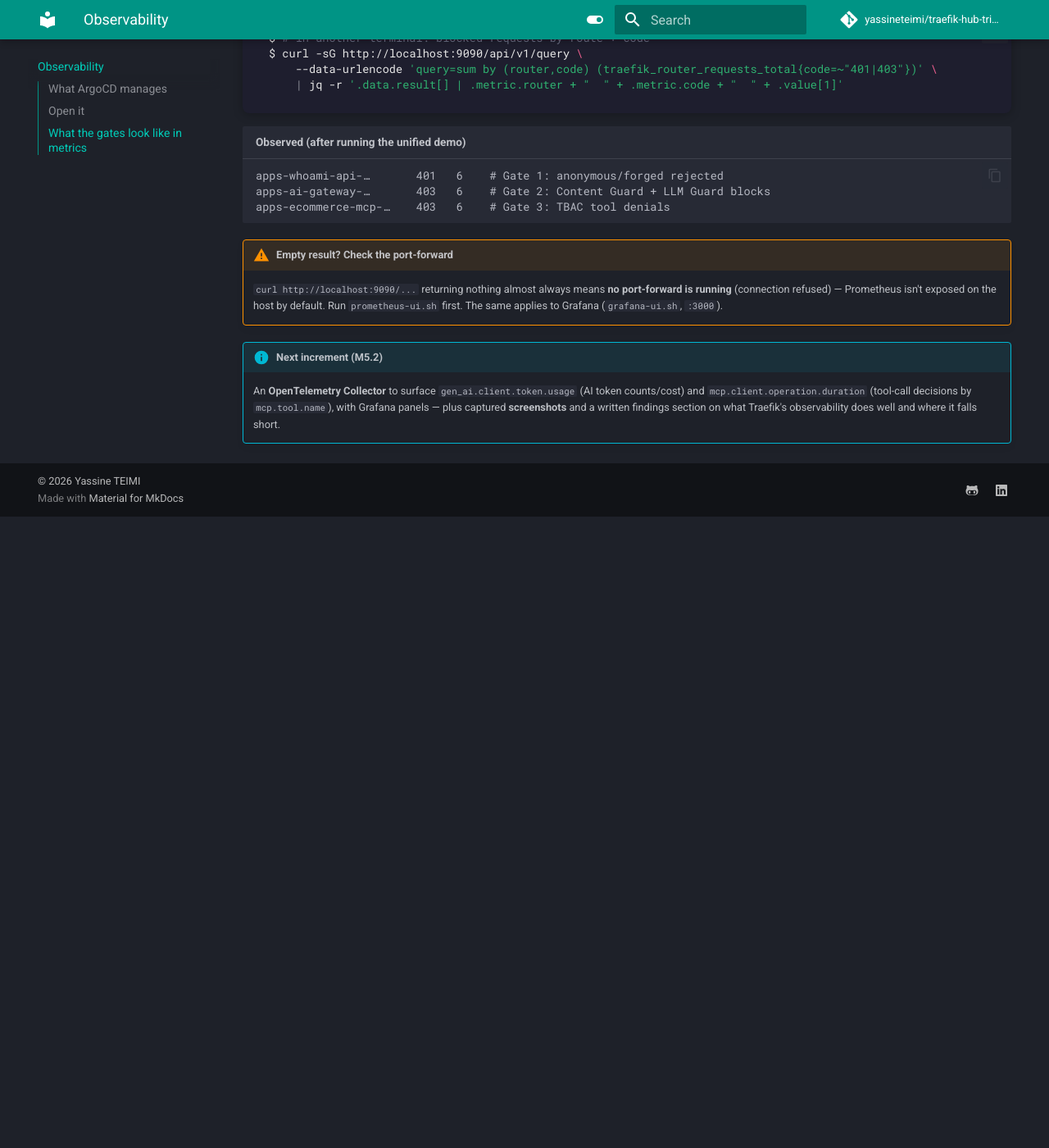
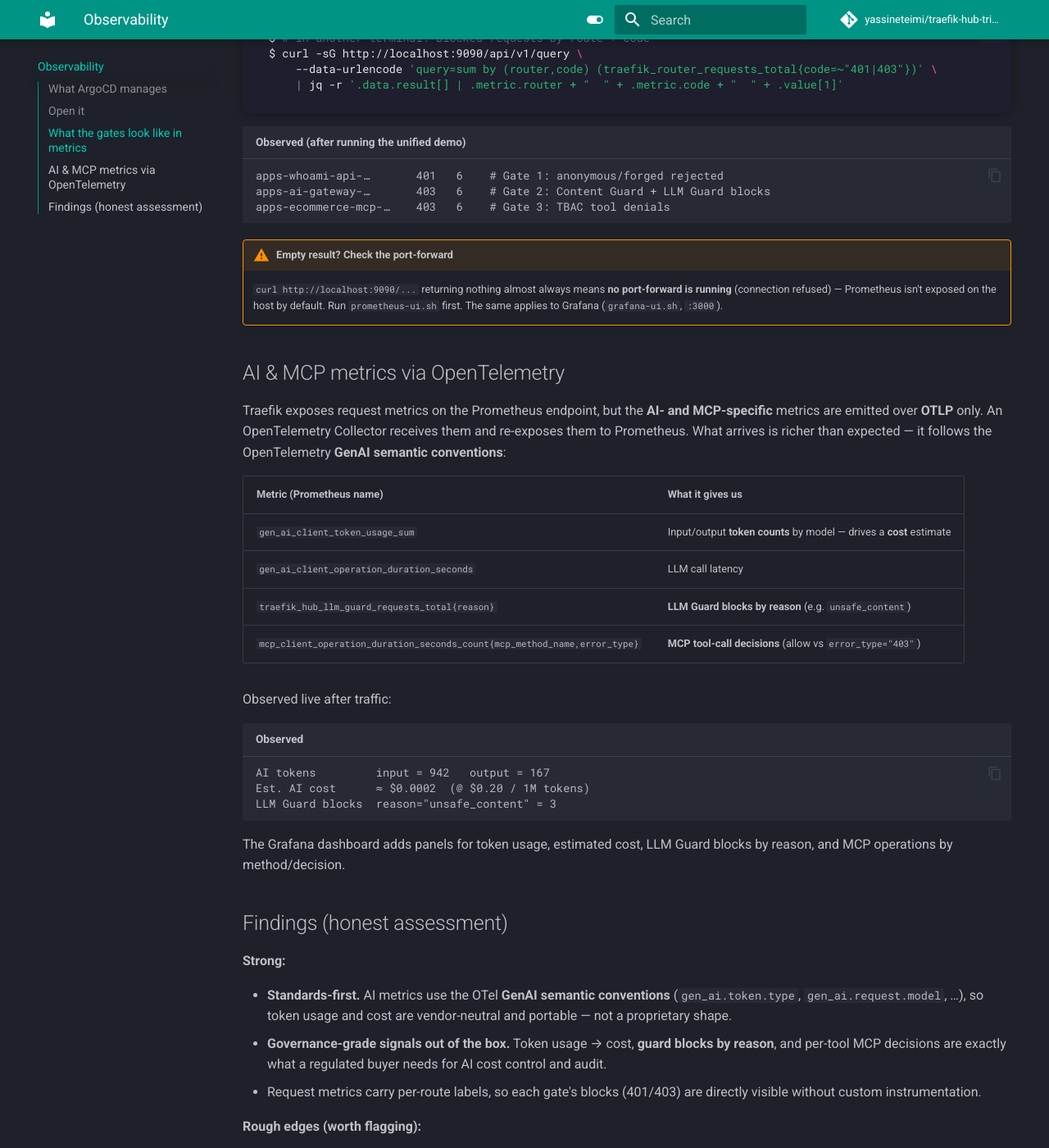
Before and after one commit to yassineteimi/traefik-hub-triple-gate, an MkDocs documentation site: the page built from docs/observability.md, in a window 1280 px wide and 1400 px high, scrolled down 1725 px. Shown: the whole window at 82% size. Built offline with MkDocs 1.6.1 and Material for MkDocs 9.7.7, drawn with Linux system fonts in a browser that asks for light colours; comment, search, counter and statistics services are not loaded; before the commit the page ends 2355 px from its top, so only the background shows below that; some of the changed text lies outside the part shown.

Commit message:
docs(m5.2): document OTel AI/MCP metrics pipeline + honest observability findings

````diff
--- a/docs/observability.md
+++ b/docs/observability.md
@@ -75,9 +75,60 @@
 !!! warning "Empty result? Check the port-forward"
     `curl http://localhost:9090/...` returning nothing almost always means **no port-forward is running** (connection refused) — Prometheus isn't exposed on the host by default. Run `prometheus-ui.sh` first. The same applies to Grafana (`grafana-ui.sh`, `:3000`).
 
-!!! info "Next increment (M5.2)"
-    An **OpenTelemetry Collector** to surface `gen_ai.client.token.usage` (AI token
-    counts/cost) and `mcp.client.operation.duration` (tool-call decisions by
-    `mcp.tool.name`), with Grafana panels — plus captured **screenshots** and a
-    written findings section on what Traefik's observability does well and where it
-    falls short.
+## AI & MCP metrics via OpenTelemetry
+
+Traefik exposes request metrics on the Prometheus endpoint, but the **AI- and
+MCP-specific** metrics are emitted over **OTLP** only. An OpenTelemetry Collector
+receives them and re-exposes them to Prometheus. What arrives is richer than
+expected — it follows the OpenTelemetry **GenAI semantic conventions**:
+
+| Metric (Prometheus name) | What it gives us |
+| --- | --- |
+| `gen_ai_client_token_usage_sum` | Input/output **token counts** by model — drives a **cost** estimate |
+| `gen_ai_client_operation_duration_seconds` | LLM call latency |
+| `traefik_hub_llm_guard_requests_total{reason}` | **LLM Guard blocks by reason** (e.g. `unsafe_content`) |
+| `mcp_client_operation_duration_seconds_count{mcp_method_name,error_type}` | **MCP tool-call decisions** (allow vs `error_type="403"`) |
+
+Observed live after traffic:
+
+```text title="Observed"
+AI tokens         input = 942   output = 167
+Est. AI cost      ≈ $0.0002  (@ $0.20 / 1M tokens)
+LLM Guard blocks  reason="unsafe_content" = 3
+```
+
+The Grafana dashboard adds panels for token usage, estimated cost, LLM Guard
+blocks by reason, and MCP operations by method/decision.
+
+## Findings (honest assessment)
+
+**Strong:**
+
+- **Standards-first.** AI metrics use the OTel **GenAI semantic conventions**
+  (`gen_ai.token.type`, `gen_ai.request.model`, …), so token usage and cost are
+  vendor-neutral and portable — not a proprietary shape.
+- **Governance-grade signals out of the box.** Token usage → cost, **guard blocks
+  by reason**, and per-tool MCP decisions are exactly what a regulated buyer needs
+  for AI cost control and audit.
+- Request metrics carry per-route labels, so each gate's blocks (401/403) are
+  directly visible without custom instrumentation.
+
+**Rough edges (worth flagging):**
+
+- The AI/MCP metrics are **OTLP-only** — you *must* run a collector to get them
+  into Prometheus; they aren't on Traefik's Prometheus endpoint. Expect that extra
+  hop.
+- **Content Guard** has no obvious dedicated counter like LLM Guard's
+  `..._requests_total{reason}`; its blocks are only visible as `403` on the route.
+- On a denied MCP `tools/call`, `mcp_tool_name` isn't always populated (the request
+  is rejected before tool resolution), so deny-by-tool charts lean on `error_type`
+  + the route's `403`.
+- Operational gotchas (documented inline): `deployment.podAnnotations` (not root),
+  the collector needs a restart to pick up config, and querying the in-pod
+  exporter directly can mislead — **query Prometheus**, not the collector's
+  `:8889`, to confirm delivery.
+
+!!! info "Screenshots"
+    Capture the **Traefik Triple Gate** dashboard (via `grafana-ui.sh`) after a
+    `unified-demo.sh` run and drop the images in `docs/assets/screenshots/` — the
+    blocked-by-gate, token-usage, and guard-blocks panels tell the story at a glance.
````
